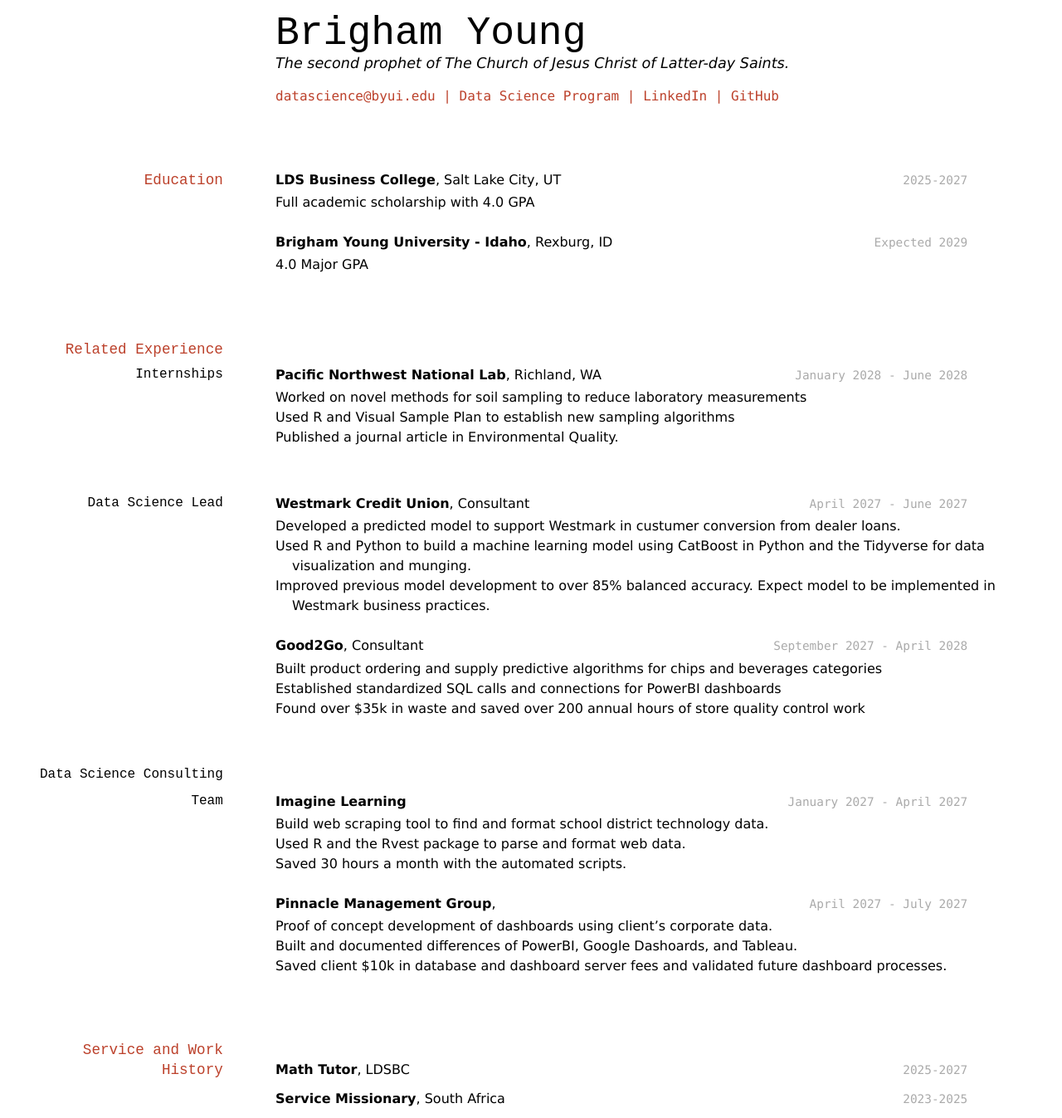
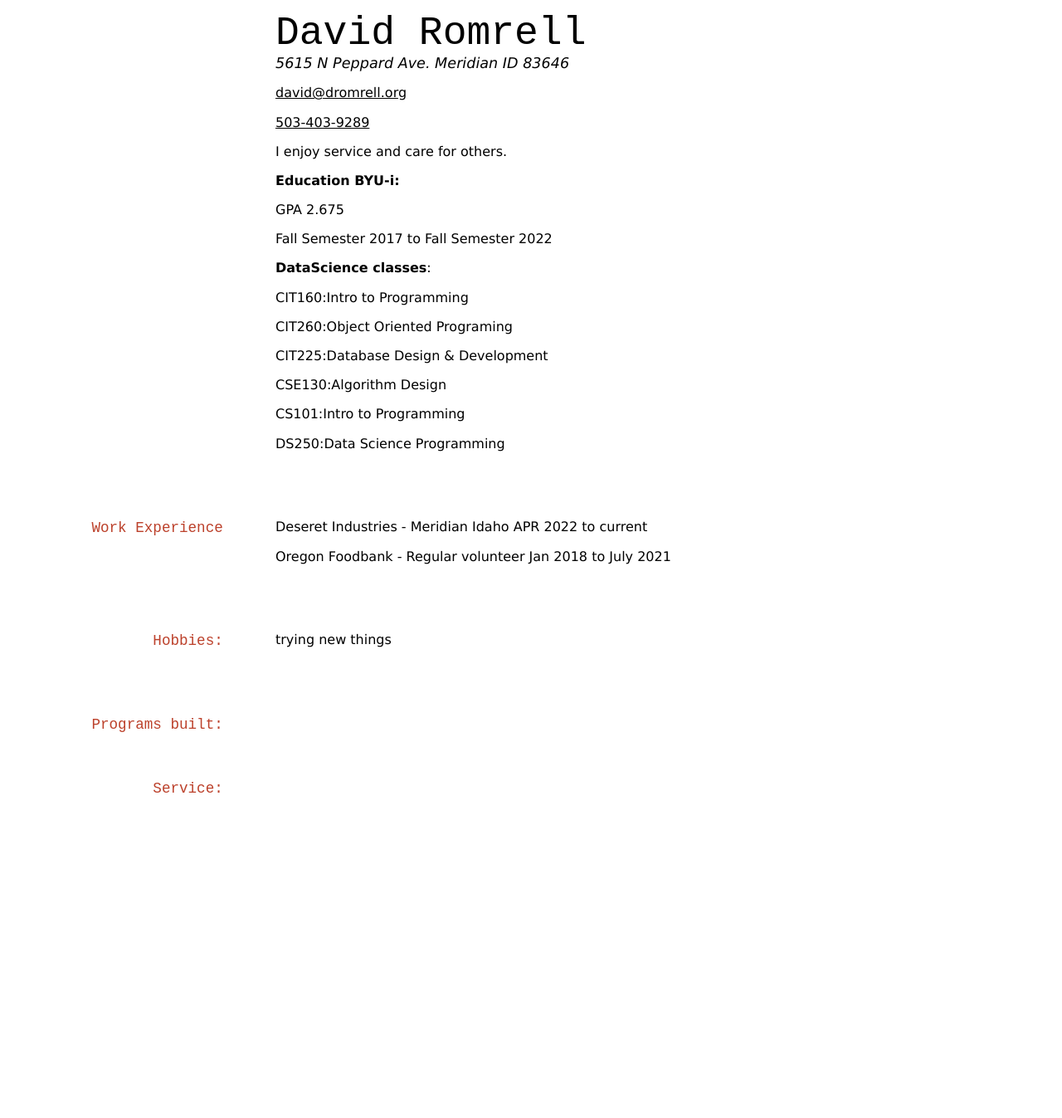
Before and after one commit to byuids-resumes/romrell-resume, a Jekyll site: the page built from docs/index.md, in a window 1280 px wide. Shown: the whole page at 83% size. Built offline with Jekyll 4.4.1, drawn with Linux system fonts in a browser that asks for light colours; after the commit the page ends 962 px from its top, so only the background shows below that.

Commit message:
version1

```diff
--- a/docs/index.md
+++ b/docs/index.md
@@ -1,86 +1,88 @@
 ---
 layout: cv
-title: Brigham Young's Resume
+title: David Romrell's Resume
 ---
-# Brigham Young
-The second prophet of The Church of Jesus Christ of Latter-day Saints.
+# David Romrell
+5615 N Peppard Ave. Meridian ID 83646
 
-<div id="webaddress">
-<a href="datascience@byui.edu">datascience@byui.edu</a>
+<a href="mailto:david@dromrell.org">david@dromrell.org</a>
+
+<a href="tel:5034039289">503-403-9289</a>
+
+
+I enjoy service and care for others.
+
+
+<!-- create these pages and accounts
 | <a href="https://byuidatascience.github.io/development.html">Data Science Program</a>
 | <a href="https://www.linkedin.com/groups/13537407/">LinkedIn</a>
 | <a href="https://github.com/byuids-resumes">GitHub</a>
 </div>
+-->
 
 <!-- https://www.monique.tech/the-art-of-markdown -->
 
-## Education
+__Education BYU-i:__
 
-`2025-2027`
-__LDS Business College__, Salt Lake City, UT
+GPA 2.675
 
-- Full academic scholarship with 4.0 GPA
+Fall Semester 2017 to Fall Semester 2022
 
-`Expected 2029`
-__Brigham Young University - Idaho__, Rexburg, ID
+__DataScience classes__:
 
-- 4.0 Major GPA
+CIT160:Intro to Programming
+
+CIT260:Object Oriented Programing
+
+CIT225:Database Design & Development
+
+CSE130:Algorithm Design
+
+CS101:Intro to Programming
+
+DS250:Data Science Programming
+
+## Work Experience
+
+Deseret Industries - Meridian Idaho
+APR 2022 to current
 
 
-## Related Experience
+Oregon Foodbank - Regular volunteer
+Jan 2018 to July 2021
 
-### Internships
-
-`January 2028 - June 2028`
-__Pacific Northwest National Lab__, Richland, WA
-
+<!--## Projects examples -->
+<!--
 - Worked on novel methods for soil sampling to reduce laboratory measurements
 - Used R and Visual Sample Plan to establish new sampling algorithms
 - Published a journal article in Environmental Quality.
+-->
 
-### Data Science Lead
+<!--### Data Science -->
 
+<!--
 `April 2027 - June 2027`
 __Westmark Credit Union__, Consultant
 
 - Developed a predicted model to support Westmark in custumer conversion from dealer loans.
 - Used R and Python to build a machine learning model using CatBoost in Python and the Tidyverse for data visualization and munging.
 - Improved previous model development to over 85% balanced accuracy. Expect model to be implemented in Westmark business practices.
-
+-->
+<!--
 `September 2027 - April 2028`
 __Good2Go__, Consultant
 
 - Built product ordering and supply predictive algorithms for chips and beverages categories
 - Established standardized SQL calls and connections for PowerBI dashboards
 - Found over $35k in waste and saved over 200 annual hours of store quality control work
+-->
+## Hobbies:
+trying new things
 
-### Data Science Consulting Team
+## Programs built:
+<!-- redirect to actual code -->
 
-`January 2027 - April 2027`
-__Imagine Learning__
-
-- Build web scraping tool to find and format school district technology data.
-- Used R and the Rvest package to parse and format web data.
-- Saved 30 hours a month with the automated scripts.
-
-`April 2027 - July 2027`
-__Pinnacle Management Group__,
-
-- Proof of concept development of dashboards using client's corporate data.
-- Built and documented differences of PowerBI, Google Dashoards, and Tableau.
-- Saved client $10k in database and dashboard server fees and validated future dashboard processes.
-
-
-## Service and Work History
-
-`2025-2027`
-__Math Tutor__, LDSBC
-
-
-`2023-2025`
-__Service Missionary__, South Africa
-
-
+## Service:
 
 <!-- ### Footer
 
```
